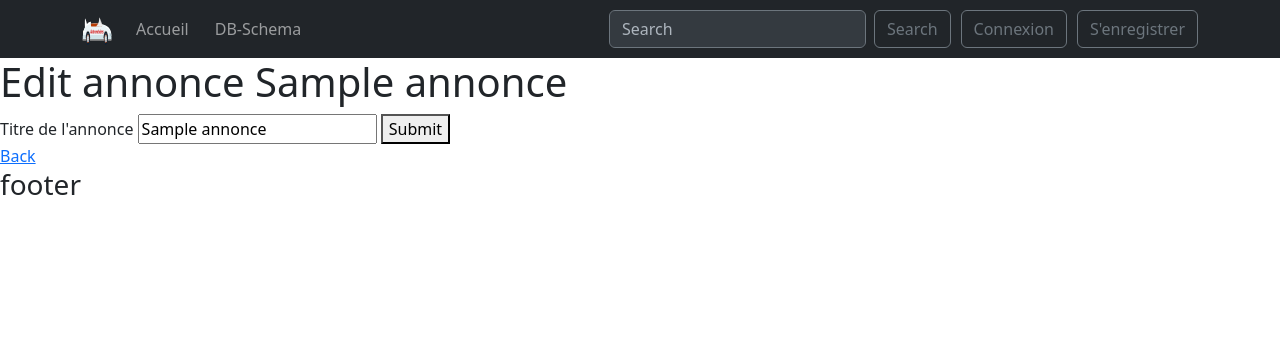
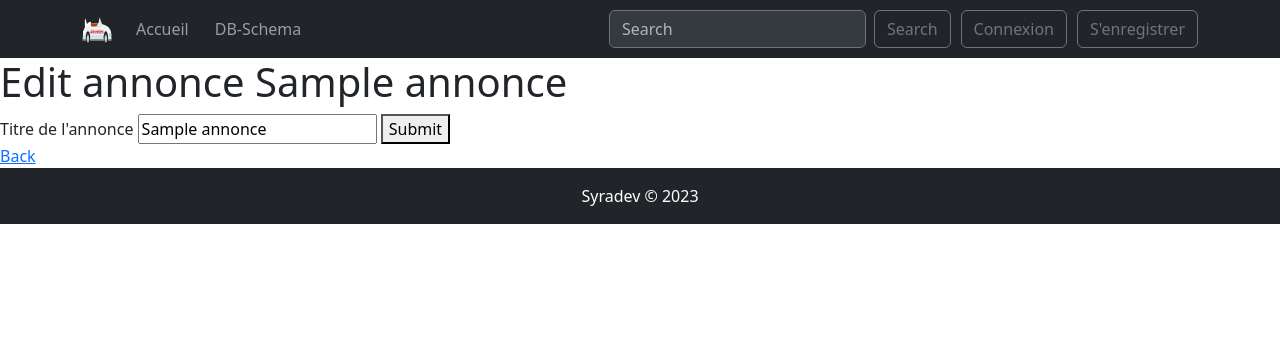
Before and after one commit to Tomasspit2/projectMVC, a PHP site: template src/View/Annonce/edit.html.twig in a window 1280 px wide. Shown: the top 358 px of the page. Run offline with PHP 8.4, Linux system fonts and the light colour scheme; the template is opened without the code that fills it: most values are stand-ins (such as "Sample title", 1, 10 or a date in 2020); some libraries are stand-ins or nearby versions.

Commit message:
add footer

```diff
--- a/src/Model/AbstractManager.php
+++ b/src/Model/AbstractManager.php
@@ -36,7 +36,7 @@ abstract class AbstractManager
     /**
      * Get one row from database by ID.
      */
-    public function selectOneById(int $id): mixed
+    public function selectOneById(int $id): array
     {
         // prepared request
         $statement = $this->pdo->prepare("SELECT * FROM " . static::TABLE . " WHERE id=:id");
--- a/src/View/Includes/_footer.html.twig
+++ b/src/View/Includes/_footer.html.twig
@@ -1 +1,5 @@
-<h3>footer</h3>
+<footer>
+    <container class="bg-dark d-flex w-100 justify-content-center">
+    <div class="text-center text-white pt-3 pb-3 mr-5">Syradev © 2023</div>
+    </container>
+</footer>
```
